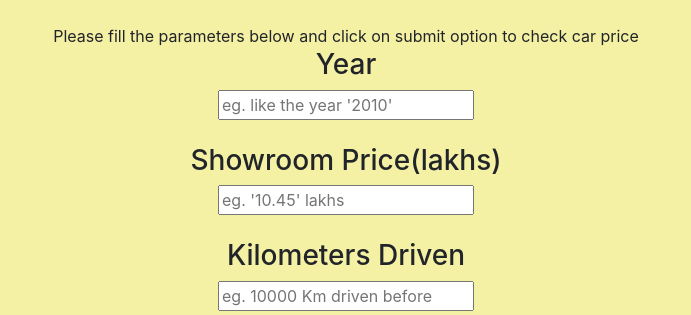
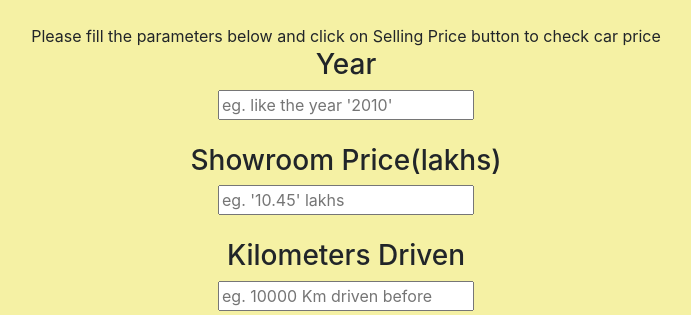
Before and after one commit to divyansh1195/Car-Price-Prediction, a Flask app: page / in a window 1280 px wide. Shown: the part 56-371 px from the top of the page, without its empty margins (294-985 px from the left). Run offline with Flask 2, Linux system fonts and the light colour scheme; parts of the project's set-up code (start-up, migrations or seed data) failed here and were passed over; some libraries are stand-ins or nearby versions.

Commit message:
Update index.html

```diff
--- a/templates/index.html
+++ b/templates/index.html
@@ -35,7 +35,7 @@
 
 
     <div class="container">
-<a2>Please fill the parameters below and click on submit option to check car price</a2>
+<a2>Please fill the parameters below and click on Selling Price button to check car price</a2>
 
 
         <form action="\predict" method="post">
```
